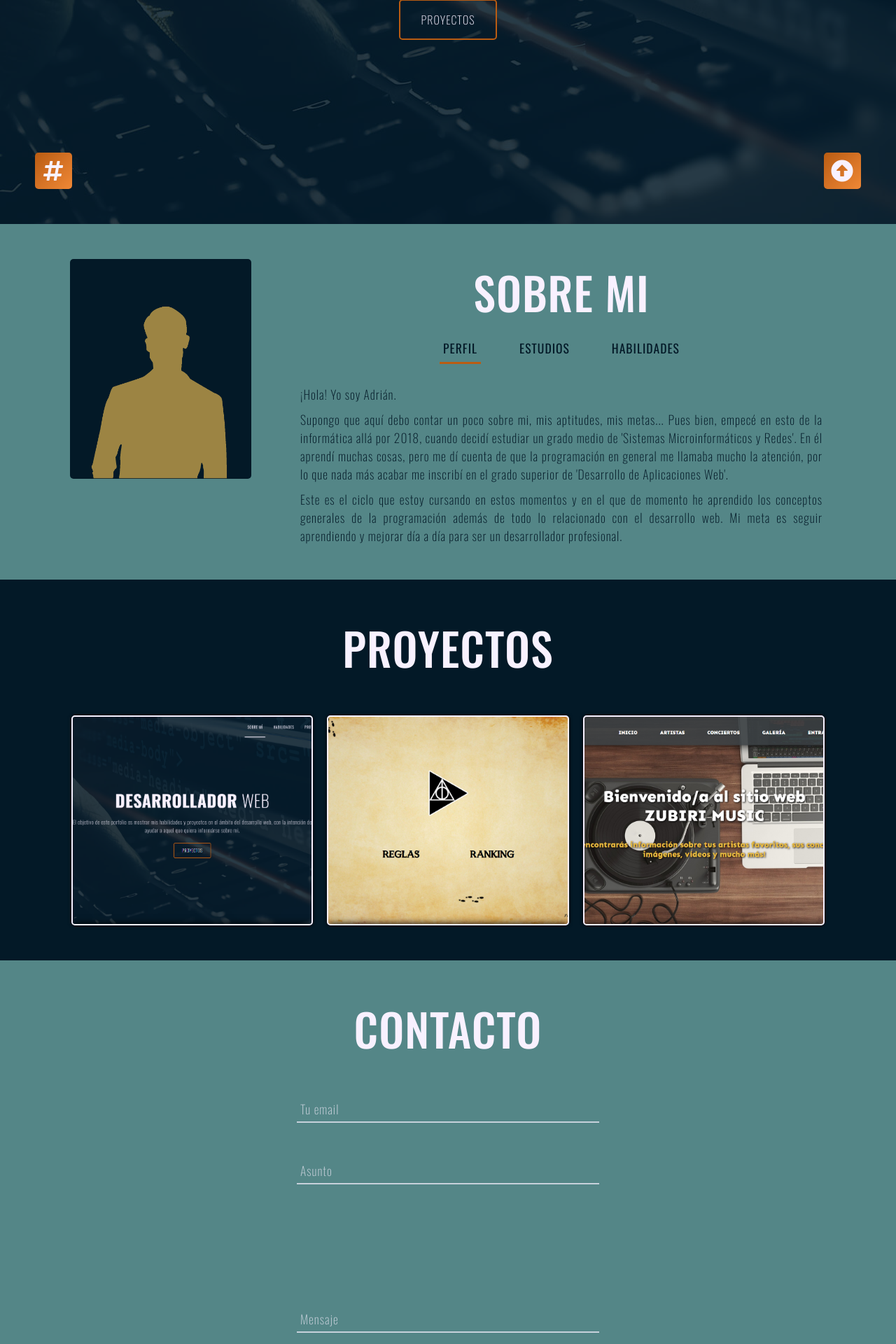
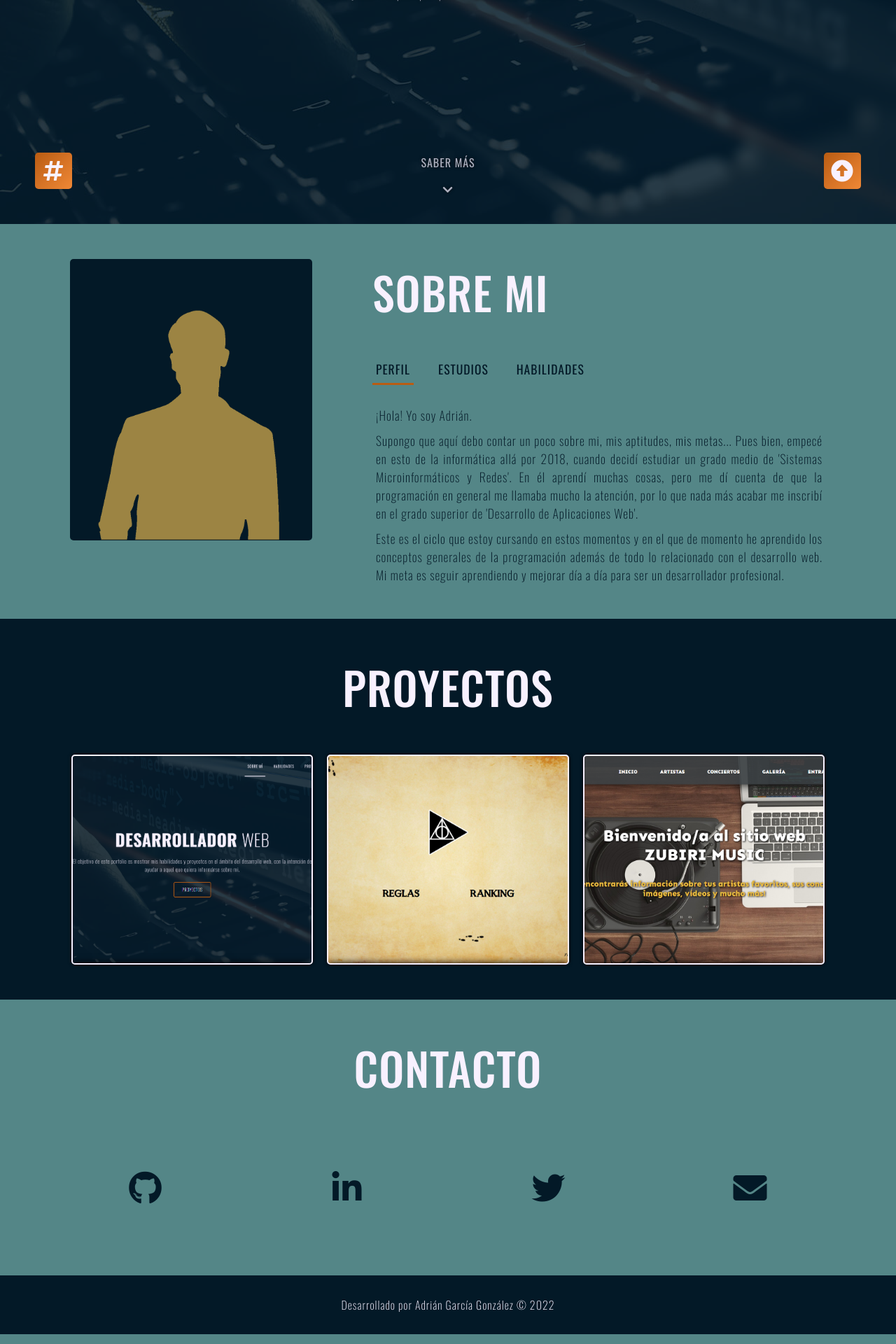
Before and after one commit to adrikbd99/porfolio, a PHP site: page /index.html in a window 1280 px wide. Shown: the part 480-2400 px from the top of the page at 70% size. Run offline with PHP 8.4, Linux system fonts and the light colour scheme; some libraries are stand-ins or nearby versions.

Commit message:
rediseño contacto y responsive

```diff
--- a/CSS/estilos.css
+++ b/CSS/estilos.css
@@ -135,6 +141,7 @@
     background-position: center;
     background-repeat: no-repeat;
     background-size: cover;
+    position: relative;
 }
 
 .contenido_inicio {
@@ -171,37 +179,50 @@
     opacity: .7;
     font-size: 1.1rem;
     font-weight: 200;
+    text-shadow: 0px 0px 5px black;
 }
 
-.boton_ver_proyectos {
-    cursor: pointer;
-    border: none;
-    background-color: transparent;
-    transition: background-color .1s;
-    font: inherit;
-    line-height: normal;
-    overflow: visible;
-    -webkit-appearance: button;
-    -moz: none;
-    -ms: none;
+.saber_mas {
+    width: 10%;
+    display: flex;
+    flex-direction: column;
+    justify-content: space-between;
+    align-items: center;
+    gap: 10px;
+    color: var(--main-text-color);
+    font-weight: 400;
+    text-align: center;
+    text-decoration: none;
+    position: absolute;
+    bottom: 50px;
+    left: 0;
+    right: 0;
+    margin: 0 auto;
+    transition: opacity .2s ease-in-out;
+    opacity: .7;
+    text-shadow: 0px 0px 5px black;
 }
 
-.boton_ver_proyectos a {
-    width: 100%;
-    height: 100%;
-    color: var(--main-text-color);
-    font-weight: 200;
-    text-decoration: none;
-    border: 2px solid var(--main-details-color);
-    padding: 15px 30px;
-    border-radius: 5px;
-    transition: background-color .2s ease-in-out;
+.saber_mas:hover {
+    transition: opacity .2s ease-in-out;
+    opacity: 1;
 }
 
-.boton_ver_proyectos a:hover {
-    transition: background-color .2s ease-in-out;
-    background-color: var(--main-details-color);
+.saber_mas i {
+    animation: flecha 1s ease-in-out infinite;
 }
+
+@keyframes flecha {
+    0% {
+        transform: translate(0px, 0px);
+    }
+    50% {
+        transform: translate(0px, 10px);
+    }
+    100% {
+        transform: translate(0px, 0px);
+    }
+    }
 /* FIN SECCIÓN SOBRE MÍ */
 
 /* SECCIÓN SOBRE MI */
@@ -215,7 +236,7 @@
 }
 
 .contenido_imagen {
-    width: 30%;
+    width: 40%;
     display: flex;
     justify-content: flex-start;
     align-items: flex-start;
@@ -246,7 +267,7 @@
 }
 
 .contenido_sobre_mi {
-    width: 70%;
+    width: 60%;
 }
 
 .contenido_sobre_mi h2 {
@@ -254,16 +275,16 @@
     font-weight: 500;
     font-size: 4rem;
     color: var(--main-text-color);
-    margin-bottom: 20px;
-    text-align: center;
+    margin-bottom: 50px;
+    text-align: left;
 }
 
 .pestanas {
     width: 100%;
     display: flex;
-    justify-content: center;
+    justify-content: flex-start;
     align-items: center;
-    gap: 50px;
+    gap: 30px;
 }
 
 .pestanas p {
@@ -544,6 +532,7 @@
     display: flex;
     justify-content: space-between;
     align-items: center;
+    flex-wrap: wrap;
     gap: 5px;
 }
 
@@ -626,7 +615,81 @@
     text-align: center;
 }
 
-.formulario {
+.contacto ul {
+    width: 100%;
+    display: flex;
+    justify-content: space-between;
+    align-items: center;
+    gap: 30px;
+    margin: 0 auto;
+  }
+
+  .contacto ul li {
+    width: 20%;
+    list-style: none;
+  }
+
+  .contacto ul li a {
+    width: 100%;
+    height: 150px;
+    display: flex;
+    justify-content: center;
+    align-items: center;
+    position: relative;
+    overflow: hidden;
+    /* border: 3px solid var(--main-text-color); */
+    border-radius: 5px;
+    z-index: 1;
+    text-decoration: none;
+  }
+
+  .contacto ul li a .icon {
+    position: relative;
+    color: var(--main-bg-color);
+    transition: .5s;
+    z-index: 3;
+    font-size: 3rem;
+  }
+
+  .contacto ul li a:hover .icon {
+    color: #fff;
+    transform: rotateY(360deg);
+  }
+
+  .contacto ul li a:before {
+    content: "";
+    position: absolute;
+    top: 100%;
+    left: 0;
+    width: 100%;
+    height: 100%;
+    background: #f00;
+    transition: .5s;
+    z-index: 2;
+  }
+
+  .contacto ul li a:hover:before {
+    top: 0;
+  }
+
+  .contacto ul li:nth-child(1) a:before{
+    background: #171515;
+  }
+
+  .contacto ul li:nth-child(2) a:before{
+    background: #0077b5;
+  }
+
+  .contacto ul li:nth-child(3) a:before {
+    background: #55acee;
+  }
+
+  .contacto ul li:nth-child(4) a:before {
+    background: #de5246;
+  }
+
+
+/* .formulario {
     width: 40%;
     display: flex;
     flex-direction: column;
@@ -754,6 +817,7 @@ input:-webkit-autofill:active{
 .pie p {
     color: var(--main-text-color);
     font-weight: 200;
+    text-align: center;
 }
 
 .rrss_pie {
--- a/JS/animaciones.js
+++ b/JS/animaciones.js
@@ -60,7 +60,7 @@ menu.addEventListener("mouseleave", ocultarRrss);
 
 function mostrarRrss() {
     menu_rrss.style.transition = "height .3s ease-in-out";
-    menu.style.height = "213px";
+    menu.style.height = "250px";
     menu_rrss.style.transition = "bottom .3s ease-in-out";
     menu_rrss.style.bottom = "70px";
 }
@@ -70,7 +70,7 @@ function ocultarRrss() {
         menu.style.height = "";
     }, 300);
     menu_rrss.style.transition = "bottom .3s ease-in-out";
-    menu_rrss.style.bottom = "-125px";
+    menu_rrss.style.bottom = "-145px";
 }
 
 // BOTON SUBIR ARRIBA ANIMACIÓN APARECER Y DESAPARECER
--- a/index.html
+++ b/index.html
@@ -23,23 +23,26 @@
                 <li><a class="elemento_menu" href="#contacto">CONTACTO</a></li>
                 <button type="button" class="boton_cv">
                     <a href="IMG/CV_Adrián_García_González.pdf" target="blank" download="CV_Adrián_García_González" title="Descargar CV">Descargar CV</a>
+                    <i class="fas fa-file-download"></i>
                 </button>
             </ul>
             <i class="fas fa-bars"></i>
             <div class="menu_responsive">
                 <i class="fas fa-times"></i>
                 <ul>
-                    <li><a class="elemento_menu activo" href="#inicio">INICIO</a></li>
+                    <li><a class="elemento_menu" href="#inicio">INICIO</a></li>
                     <li><a class="elemento_menu" href="#sobre_mi">SOBRE MI</a></li>
                     <li><a class="elemento_menu" href="#proyectos">PROYECTOS</a></li>
                     <li><a class="elemento_menu" href="#contacto">CONTACTO</a></li>
                     <button type="button" class="boton_cv">
                         <a href="IMG/CV_Adrián_García_González.pdf" target="blank" download="CV_Adrián_García_González" title="Descargar CV">Descargar CV</a>
+                        <i class="fas fa-file-download"></i>
                     </button>
                     <div class="rrss_responsive">
-                        <a href="https://www.google.com" target="_blank" title="Mi perfil de GitHub"><i class="fab fa-github-square elementos_rrss"></i></a>
-                        <a href="https://www.google.com" target="_blank" title="Mi perfil de Linkedin"><i class="fab fa-linkedin elementos_rrss"></i></a>
-                        <a href="https://www.google.com" target="_blank" title="Mi perfil de Twitter"><i class="fab fa-twitter-square elementos_rrss"></i></a>
+                        <a href="https://github.com/adrikbd99" target="_blank" title="Mi perfil de GitHub"><i class="fab fa-github-square elementos_rrss"></i></a>
+                        <a href="https://www.linkedin.com/in/adrián-garcía-gonzález-43909419b" target="_blank" title="Mi perfil de Linkedin"><i class="fab fa-linkedin elementos_rrss"></i></a>
+                        <a href="https://twitter.com/adrikbd99" target="_blank" title="Mi perfil de Twitter"><i class="fab fa-twitter-square elementos_rrss"></i></a>
+                        <a href="mailto:adrikbd99@gmail.com" target="_blank" title="Mi email"><i class="fas fa-envelope-square elementos_rrss"></i></a>
                     </div>
                 </ul>
             </div>
@@ -50,9 +53,7 @@
                     <h2>DESARROLLADOR <span>WEB</span></h2>
                     <p>El objetivo de este porfolio es mostrar mis habilidades y proyectos en el ámbito del desarrollo web, con la intención de ayudar a aquel que quiera informárse sobre mi.</p>
                 </div>
-                <button type="button" class="boton_ver_proyectos">
-                    <a href="#proyectos">PROYECTOS</a>
-                </button>
+                <a href="#sobre_mi" class="saber_mas">SABER MÁS<i class="fas fa-chevron-down"></i></a>
             </div>
         </section>
         <section class="sobre_mi" id="sobre_mi">
@@ -77,7 +78,7 @@
                     </div>
                     <div id="pestana2">
                         <div class="curso">
-                            <h3>Sistemas Microinformáticos y Redes</h3>
+                            <h3><i class="fas fa-graduation-cap"></i>Sistemas Microinformáticos y Redes</h3>
                             <div class="info_curso">
                                 <p><i class="fas fa-map-marked-alt"></i>Zubiri Manteo</p>
                                 <p><i class="far fa-clock"></i>2000H</p>
@@ -85,7 +86,7 @@
                             </div>
                         </div>
                         <div class="curso">
-                            <h3>Desarrollo de Aplicaciones Web</h3>
+                            <h3><i class="fas fa-graduation-cap"></i>Desarrollo de Aplicaciones Web</h3>
                             <div class="info_curso">
                                 <p><i class="fas fa-map-marked-alt"></i>Zubiri Manteo</p>
                                 <p><i class="far fa-clock"></i>2000H</p>
@@ -95,7 +96,6 @@
                     </div>
                     <div id="pestana3">
                         <div class="categoria_habilidad">
-                            <h3>Front-end</h3>
                             <div class="habilidad">
                                 <div class="icono_habilidad"><img src="IMG/tecnologias/html.png" alt="HTML"></div>
                                 <p>HTML</p>
@@ -118,7 +118,6 @@
                             </div>
                         </div>
                         <div class="categoria_habilidad">
-                            <h3>Back-end</h3>
                             <div class="habilidad">
                                 <div class="icono_habilidad"><img src="IMG/tecnologias/java.png" alt="JAVA"></div>
                                 <p>JAVA</p>
@@ -137,7 +136,6 @@
                             </div>
                         </div>
                         <div class="categoria_habilidad">
-                            <h3>Despliegue Web</h3>
                             <div class="habilidad">
                                 <div class="icono_habilidad"><img src="IMG/tecnologias/apache.jpg" alt="APACHE"></div>
                                 <p>APACHE</p>
@@ -160,13 +158,12 @@
                             </div>
                         </div>
                         <div class="categoria_habilidad">
-                            <h3>Sistemas</h3>
                             <div class="habilidad">
                                 <div class="icono_habilidad"><img src="IMG/tecnologias/windows.png" alt="WINDOWS"></div>
                                 <p>WINDOWS</p>
                             </div>
                             <div class="habilidad">
-                                <div class="icono_habilidad"><img src="IMG/tecnologias/linux.png" alt="LINUX"></div>
+                                <div class="icono_habilidad"><img src="IMG/tecnologias/linux.jpg" alt="LINUX"></div>
                                 <p>LINUX</p>
                             </div>
                             <div class="habilidad">
@@ -194,7 +191,29 @@
         </section>
         <section class="contacto" id="contacto">
             <h2>CONTACTO</h2>
-            <form method="post" action="#" class="formulario" id="formulario_contacto">
+            <ul>
+                <li>
+                    <a href="https://github.com/adrikbd99" target="_blank" title="Mi perfil de GitHub">
+                        <i class="fab fa-github icon"></i>
+                    </a>
+                </li>
+                <li>
+                    <a href="https://www.linkedin.com/in/adrián-garcía-gonzález-43909419b" target="_blank" title="Mi perfil de Linkedin">
+                        <i class="fab fa-linkedin-in icon"></i>
+                    </a>
+                </li>
+                <li>
+                    <a href="https://twitter.com/adrikbd99" target="_blank" title="Mi perfil de Twitter">
+                        <i class="fab fa-twitter icon"></i>
+                    </a>
+                </li>
+                <li>
+                    <a href="mailto:adrikbd99@gmail.com" target="_blank" title="Mi email">
+                        <i class="fas fa-envelope icon"></i>
+                    </a>
+                </li>
+              </ul>
+              <!-- <form method="post" action="#" class="formulario" id="formulario_contacto">
                 <div class="input_email" id="input1">
                     <label for="email" class="label_formulario">Tu email</label>
                     <input type="email" id="email" name="email">
@@ -208,22 +227,18 @@
                     <textarea name="mensaje" id="mensaje" cols="30" rows="5"></textarea>
                 </div>
                 <input type="submit" value="ENVIAR" class="boton_formulario">
-            </form>
+            </form> -->
         </section>
         <footer class="pie">
             <p>Desarrollado por Adrián García González © <span id="fecha"></span></p>
-            <div class="rrss_pie">
-                <a href="https://www.google.com" target="_blank" title="Mi perfil de GitHub"><i class="fab fa-github-square elementos_rrss"></i></a>
-                <a href="https://www.google.com" target="_blank" title="Mi perfil de Linkedin"><i class="fab fa-linkedin elementos_rrss"></i></a>
-                <a href="https://www.google.com" target="_blank" title="Mi perfil de Twitter"><i class="fab fa-twitter-square elementos_rrss"></i></a>
-            </div>
         </footer>
         <div class="rrss" id="rrss">
             <i class="fas fa-hashtag"></i>
             <div class="menu_rrss" id="menu_rrss">
-                <a href="https://www.google.com" target="_blank" title="Mi perfil de GitHub"><i class="fab fa-github-square elementos_rrss"></i></a>
-                <a href="https://www.google.com" target="_blank" title="Mi perfil de Linkedin"><i class="fab fa-linkedin elementos_rrss"></i></a>
-                <a href="https://www.google.com" target="_blank" title="Mi perfil de Twitter"><i class="fab fa-twitter-square elementos_rrss"></i></a>
+                <a href="https://github.com/adrikbd99" target="_blank" title="Mi perfil de GitHub"><i class="fab fa-github-square elementos_rrss"></i></a>
+                <a href="https://www.linkedin.com/in/adrián-garcía-gonzález-43909419b"  title="Mi perfil de Linkedin"><i class="fab fa-linkedin elementos_rrss"></i></a>
+                <a href="https://twitter.com/adrikbd99" target="_blank" title="Mi perfil de Twitter"><i class="fab fa-twitter-square elementos_rrss"></i></a>
+                <a href="mailto:adrikbd99@gmail.com" target="_blank" title="Mi email"><i class="fas fa-envelope-square elementos_rrss"></i></a>
             </div>
         </div>
         <div class="flecha_subir">
```
Also changed, not shown: other parts of CSS/estilos.css (+41 -67 lines), CSS/responsive.css (+69 -27 lines), IMG/tecnologias/linux.jpg (added), 1 other file.
